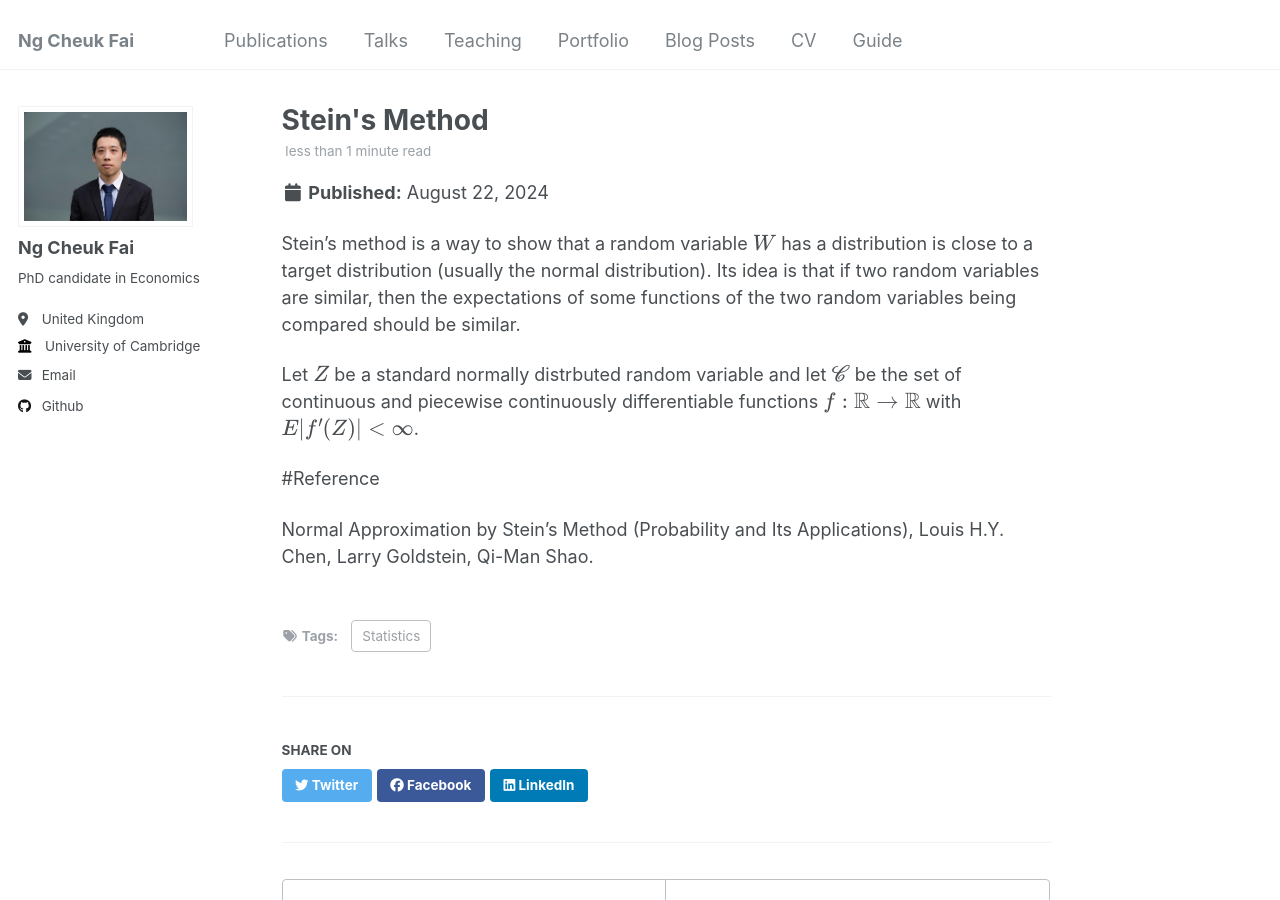
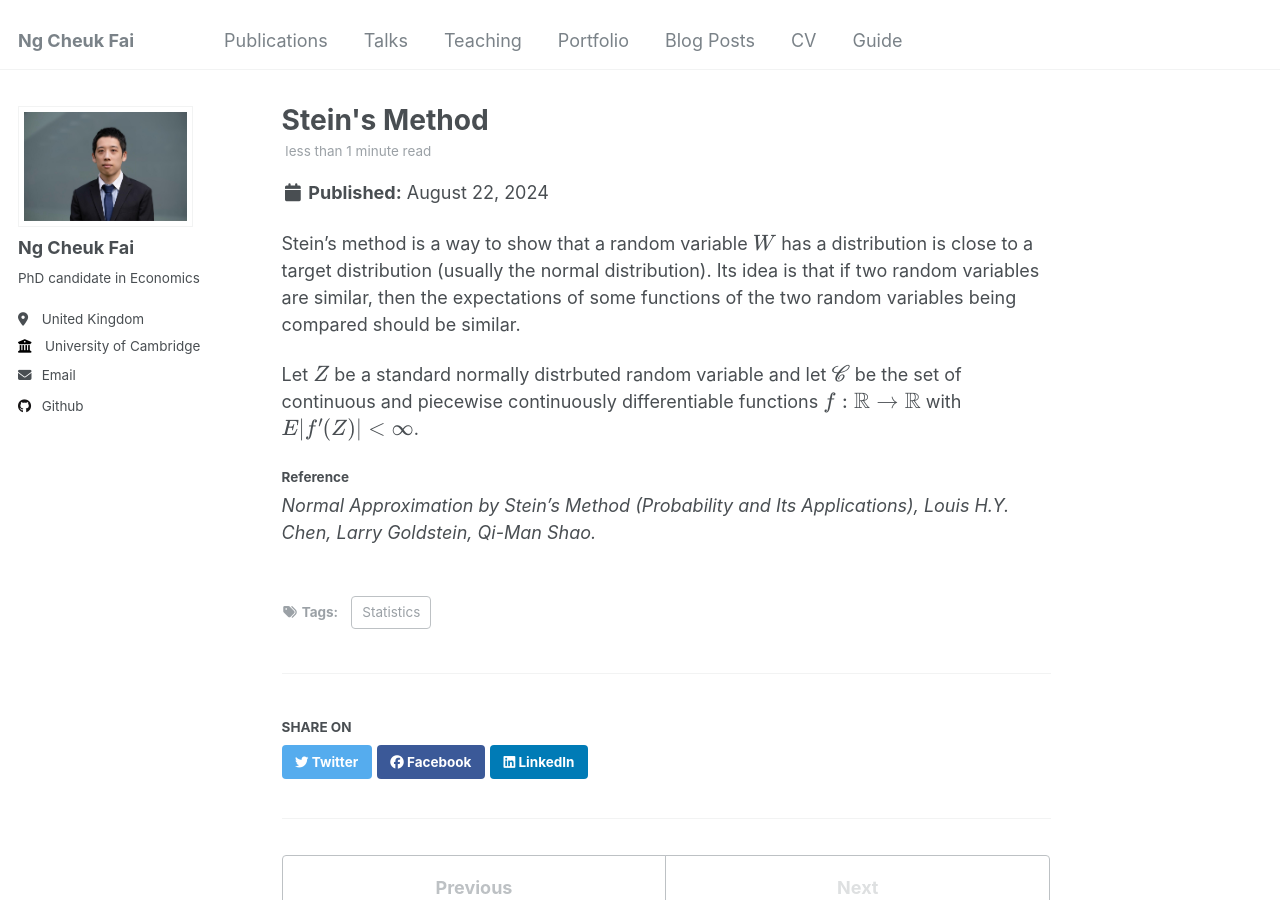
Before and after one commit to ngcheukfai/ngcheukfai.github.io, a Jekyll site: the page built from _posts/2024-08-22-steins-method.md, in a window 1280 px wide and 900 px high. Built offline with Jekyll 4.4.1, drawn with Linux system fonts in a browser that asks for light colours.

```diff
--- a/_posts/2024-08-22-steins-method.md
+++ b/_posts/2024-08-22-steins-method.md
@@ -11,6 +11,6 @@ Stein's method is a way to show that a random variable $$W$$ has a distribution
 
 Let $$Z$$ be a standard normally distrbuted random variable and let $$\mathscr{C}$$ be the set of continuous and piecewise continuously differentiable functions $$f:\mathbb{R}\rightarrow \mathbb{R}$$ with $$E\lvert f'(Z)\rvert<\infty$$.
 
-#Reference
+##### Reference
 
-Normal Approximation by Stein’s Method (Probability and Its Applications), Louis H.Y. Chen, Larry Goldstein, Qi-Man Shao.
+*Normal Approximation by Stein’s Method (Probability and Its Applications), Louis H.Y. Chen, Larry Goldstein, Qi-Man Shao.*
```
